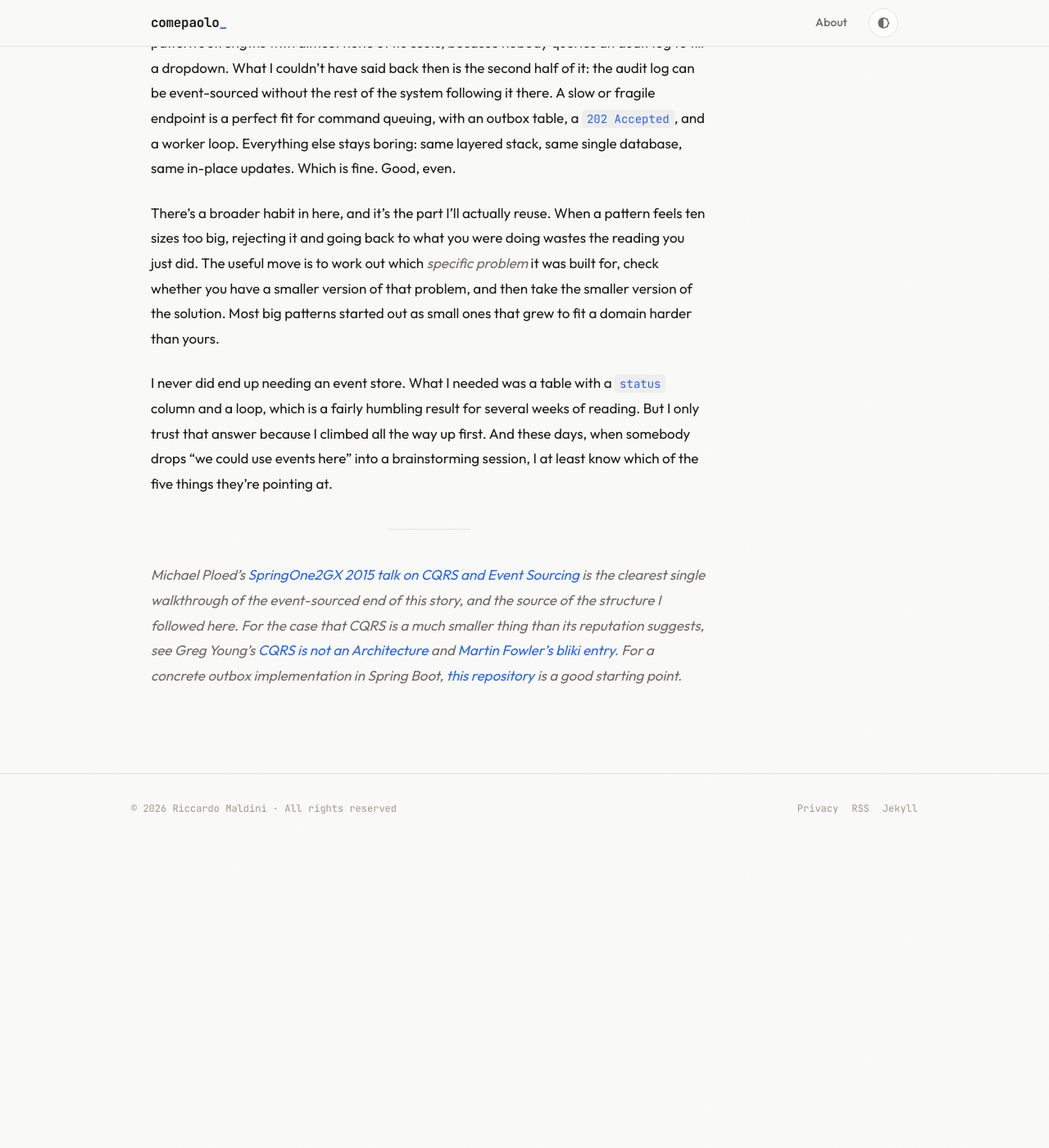
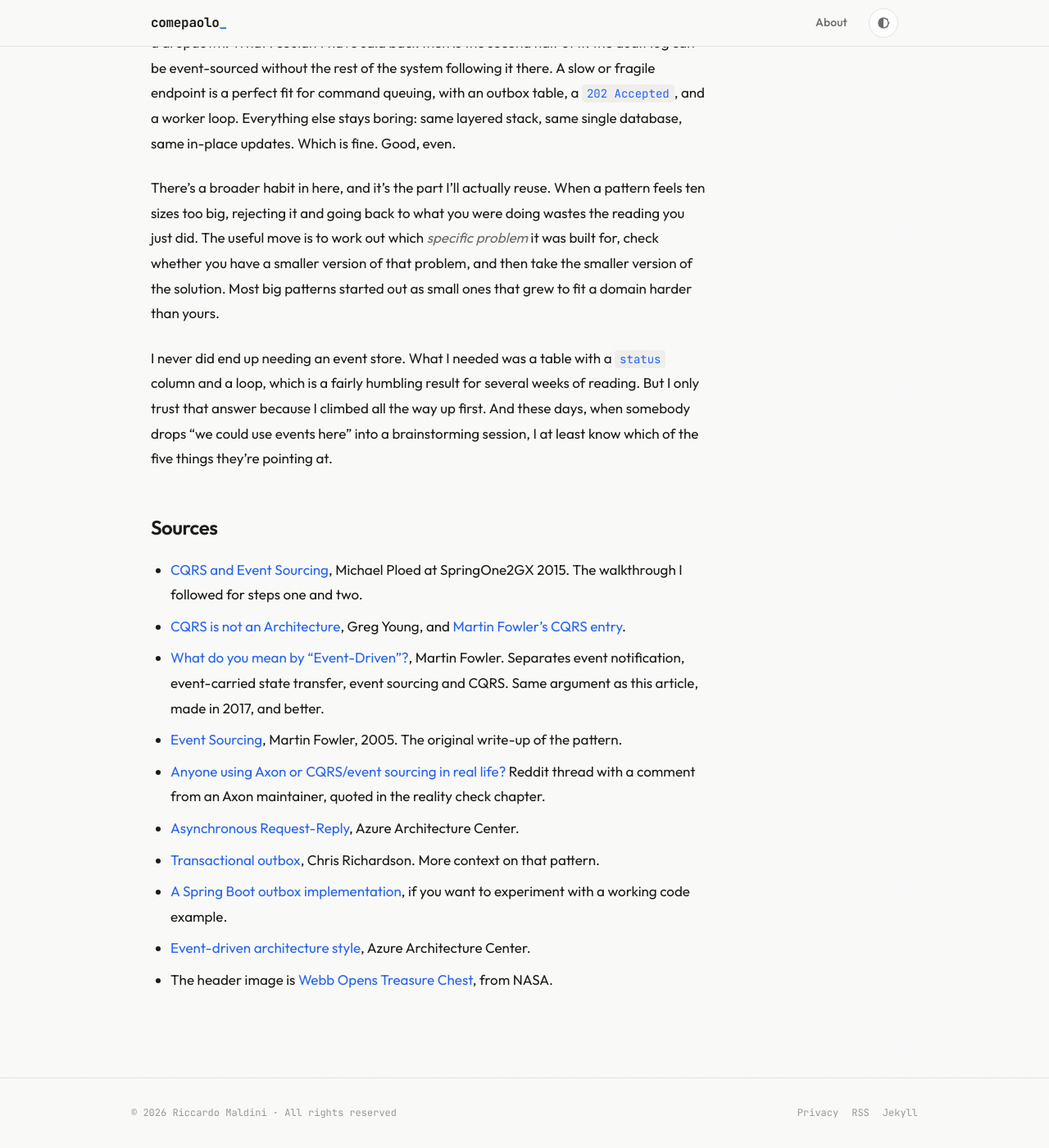
Before and after one commit to maldins46/comepaolo-blog-v2, a Jekyll site: the page built from _posts/2026-08-21-from-cqrs-to-event-driven-architecture.md, in a window 1280 px wide and 1400 px high, scrolled down 16029 px. Shown: the whole window at 82% size. Built offline with Jekyll 4.4.1, drawn with Linux system fonts in a browser that asks for light colours; before the commit the page ends 17058 px from its top, so only the background shows below that; some of the changed text lies outside the part shown.

Commit message:
feat: Add source section

```diff
--- a/_posts/2026-08-21-from-cqrs-to-event-driven-architecture.md
+++ b/_posts/2026-08-21-from-cqrs-to-event-driven-architecture.md
@@ -278,6 +278,15 @@ There's a broader habit in here, and it's the part I'll actually reuse. When a p
 
 I never did end up needing an event store. What I needed was a table with a `status` column and a loop, which is a fairly humbling result for several weeks of reading. But I only trust that answer because I climbed all the way up first. And these days, when somebody drops "we could use events here" into a brainstorming session, I at least know which of the five things they're pointing at.
 
----
+## Sources
 
-*Michael Ploed's [SpringOne2GX 2015 talk on CQRS and Event Sourcing](https://www.youtube.com/watch?v=A0goyZ9F4bg) is the clearest single walkthrough of the event-sourced end of this story, and the source of the structure I followed here. For the case that CQRS is a much smaller thing than its reputation suggests, see Greg Young's [CQRS is not an Architecture](https://gregfyoung.wordpress.com/2012/09/09/cqrs-is-not-an-architecture/) and [Martin Fowler's bliki entry](https://martinfowler.com/bliki/CQRS.html). For a concrete outbox implementation in Spring Boot, [this repository](https://github.com/ChintaHari/springboot-transactional-outbox-pattern) is a good starting point.*
+- [CQRS and Event Sourcing](https://www.youtube.com/watch?v=A0goyZ9F4bg), Michael Ploed at SpringOne2GX 2015. The walkthrough I followed for steps one and two.
+- [CQRS is not an Architecture](https://gregfyoung.wordpress.com/2012/09/09/cqrs-is-not-an-architecture/), Greg Young, and [Martin Fowler's CQRS entry](https://martinfowler.com/bliki/CQRS.html).
+- [What do you mean by "Event-Driven"?](https://martinfowler.com/articles/201701-event-driven.html), Martin Fowler. Separates event notification, event-carried state transfer, event sourcing and CQRS. Same argument as this article, made in 2017, and better.
+- [Event Sourcing](https://martinfowler.com/eaaDev/EventSourcing.html), Martin Fowler, 2005. The original write-up of the pattern.
+- [Anyone using Axon or CQRS/event sourcing in real life?](https://www.reddit.com/r/java/comments/6znmfi/anyone_using_axon_or_cqrs_event_sourcing_in_real/) Reddit thread with a comment from an Axon maintainer, quoted in the reality check chapter.
+- [Asynchronous Request-Reply](https://learn.microsoft.com/en-us/azure/architecture/patterns/asynchronous-request-reply), Azure Architecture Center.
+- [Transactional outbox](https://microservices.io/patterns/data/transactional-outbox.html), Chris Richardson. More context on that pattern.
+- [A Spring Boot outbox implementation](https://github.com/ChintaHari/springboot-transactional-outbox-pattern), if you want to experiment with a working code example.
+- [Event-driven architecture style](https://learn.microsoft.com/en-us/azure/architecture/guide/architecture-styles/event-driven), Azure Architecture Center.
+- The header image is [Webb Opens Treasure Chest](https://www.nasa.gov/image-article/webb-opens-treasure-chest/), from NASA.
```
Also changed, not shown: other parts of _posts/2026-08-21-from-cqrs-to-event-driven-architecture.md (+4 -4 lines).
